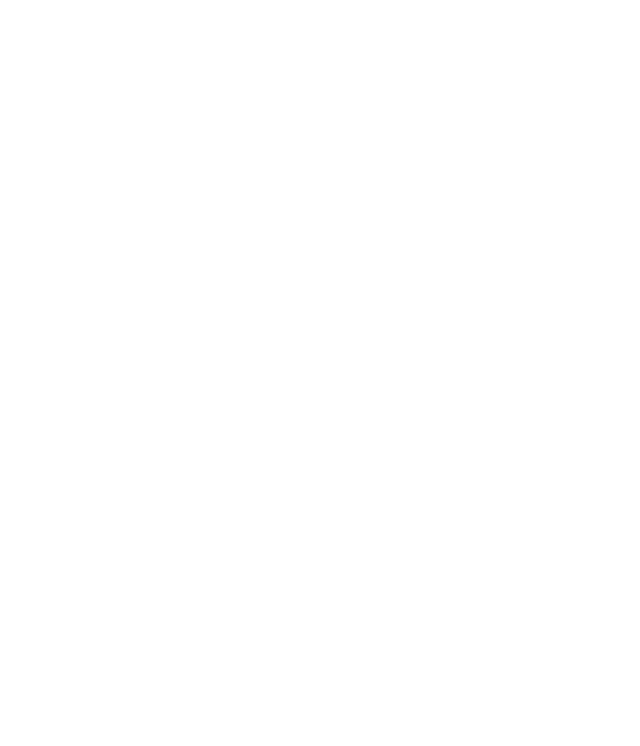
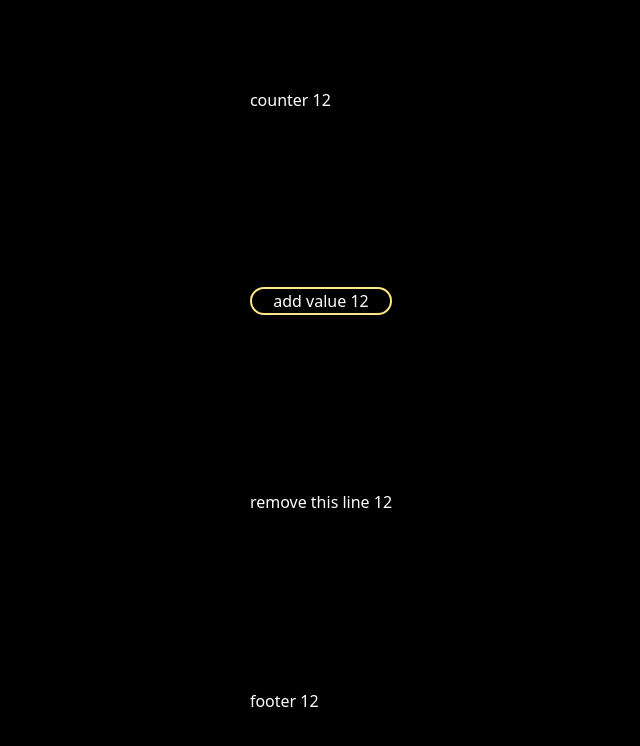
Before and after one commit to arun980798/react-first-project-, a React (Vite) app in the folder my-pro/: page / in a window 1280 px wide. Shown: the top 746 px of the page, without its empty margins (319-959 px from the left). Built offline with nearby package versions, Linux system fonts and the light colour scheme.

Commit message:
use the hook firest time

```diff
--- a/my-pro/src/App.jsx
+++ b/my-pro/src/App.jsx
@@ -1,12 +1,30 @@
+import { useState } from 'react';
 import React from 'react'
 
-const App = () => {
-  return (
-  <div>
-    <div></div>
+function App() {
+
+   let [ counter, setCounter]=  useState(12)
 
 
-  </div>
+
+  const addValue =() =>{
+    console.log("clicked ", counter);
+    counter= counter+1
+    setCounter(counter)
+  }
+
+
+
+
+  return (
+    <div className=' bg-black grid justify-center h-screen align-middle text-white items-center'>
+      <h1> counter {counter} </h1>
+      <button className=' border-2 border-amber-200 rounded-2xl ' onClick={addValue}> add value {counter} </button>
+      <button> remove this line  {counter} </button>
+      <h1>footer {counter} </h1>
+
+
+    </div>
   )
 }
 
--- /dev/null
+++ b/my-pro/src/Chai.jsx
@@ -0,0 +1,10 @@
+function Chai(){
+    return(
+        <h2>
+            this is for testing
+
+
+        </h2>
+    )
+}
+export default Chai
```
